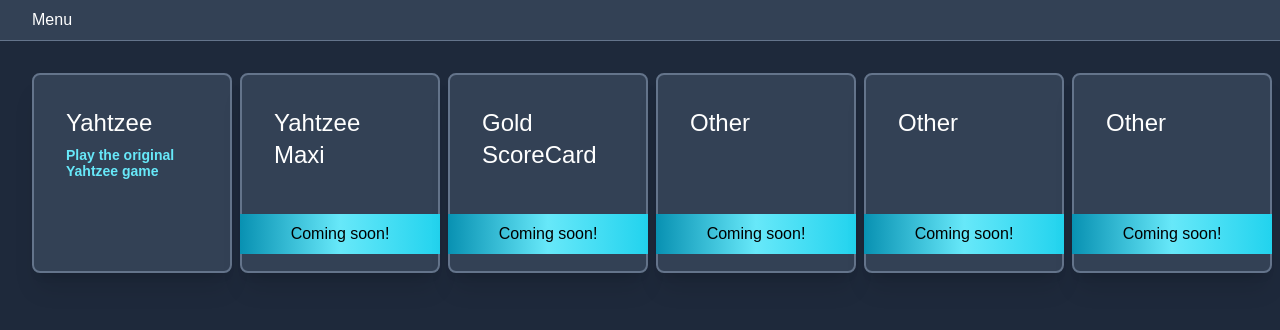
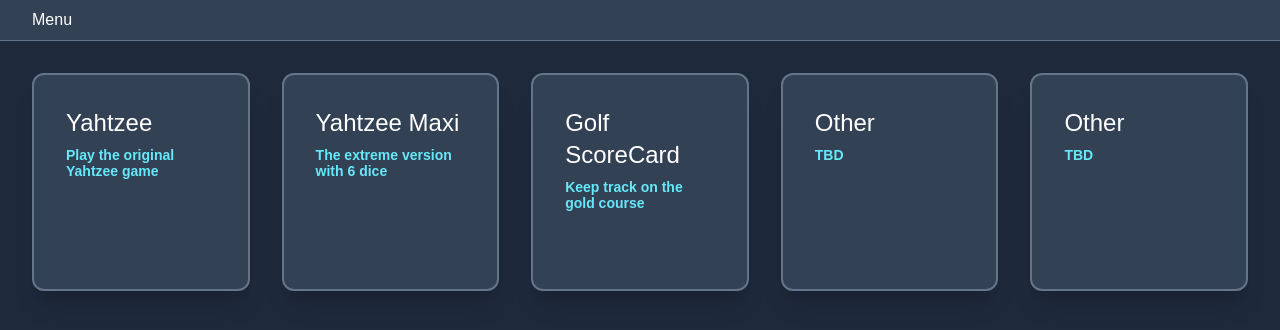
Before and after one commit to nbjorling/nextjs, a Next.js app: page / in a window 1280 px wide. Shown: the top 330 px of the page. Built offline with nearby package versions, Linux system fonts and the light colour scheme; a web font is replaced by a local one.

Commit message:
Fluid grid

```diff
--- a/pages/index.tsx
+++ b/pages/index.tsx
@@ -6,11 +6,10 @@
 
 const StartPageItems = [
   { title: "Yahtzee", description: "Play the original Yahtzee game", href: "/yahtzee" },
-  { title: "Yahtzee Maxi", href: "/yahtzee", comingSoon: true },
-  { title: "Gold ScoreCard", href: "/yahtzee", comingSoon: true },
-  { title: "Other", href: "/yahtzee", comingSoon: true },
-  { title: "Other", href: "/yahtzee", comingSoon: true },
-  { title: "Other", href: "/yahtzee", comingSoon: true },
+  { title: "Yahtzee Maxi", description: "The extreme version with 6 dice", href: "/yahtzee" },
+  { title: "Golf ScoreCard", description: "Keep track on the gold course", href: "/yahtzee" },
+  { title: "Other", description: "TBD", href: "/yahtzee" },
+  { title: "Other", description: "TBD", href: "/yahtzee" },
 ];
 
 export default function Home() {
@@ -27,18 +26,21 @@
         {/* <Yahtzee /> */}
         {/* <GolfScoreCard /> */}
         <div className="flex justify-center pt-4">
-          <div className="grid grid-cols-1 md:grid-cols-3 lf:grid-cols-5 xl:grid-cols-6 gap-8 px-8  h-fit">
+          <div
+            className="w-full max-w-7xl grid gap-8 px-8 h-fit"
+            style={{ gridTemplateColumns: "repeat(auto-fit, minmax(200px, 1fr))" }}
+          >
             {StartPageItems.map((item, index) => {
               return (
                 <Link href={item.href} key={index}>
-                  <div className="relative bg-slate-700 rounded-lg p-8 border-slate-500 border-2 transition-color duration-300 hover:bg-slate-600 cursor-pointer max-h-96  md:aspect-square shadow-xl min-w-[200px]">
-                    {item.comingSoon && (
+                  <div className="relative bg-slate-700 rounded-xl p-8 border-slate-500 border-2 transition-color duration-300 hover:bg-slate-600 cursor-pointer max-h-96  md:aspect-square shadow-xl ">
+                    {/* {item.comingSoon && (
                       <div className="flex absolute -left-[5%] w-[110%] top-2/3 p-2">
                         <div className="bg-gradient-to-l py-2 from-cyan-400 via-cyan-300 to-cyan-600 w-full text-center font-convergence">
                           Coming soon!
                         </div>
                       </div>
-                    )}
+                    )} */}
                     <div className="flex flex-col h-full">
                       <h3 className="text-2xl font-convergence text-white mb-2">{item.title}</h3>
                       {item.description && (
```
